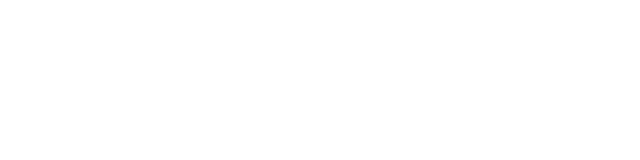
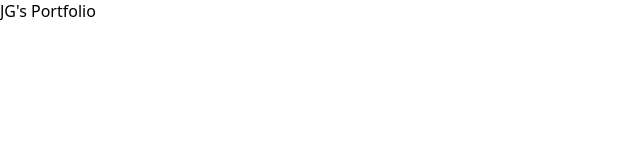
Before and after one commit to Jadyngg19/portfolio-remastered, a React (Create React App) app in the folder portfolio-remastered/: page / in a window 1280 px wide. Shown: the top 160 px of the page, without its empty margins (0-640 px from the left). Built offline with nearby package versions, Linux system fonts and the light colour scheme.

Commit message:
Importing routes into the Homepage

```diff
--- a/portfolio-remastered/src/App.js
+++ b/portfolio-remastered/src/App.js
@@ -1,10 +1,21 @@
 import React from "react";
-import "./index"
+import "./index.css";
+import Home from "./routes/HomePage";
+import Projects from "./routes/Projects";
+import ContactInfo from "./routes/ContactInfo";
+import Resume from "./routes/Resume";
+import {Route, Routes} from "react-router-dom";
 
 function App() {
   return (
-    <div>
-    </div>
+<>
+<Routes>
+  <Route path="/" element={<Home />}> </Route>
+  <Route path="/Projects" element={<Projects />}> </Route>
+  <Route path="/ContactInfo" element={<ContactInfo />}> </Route>
+  <Route path="/Resume" element={<Resume />}> </Route>
+</Routes>
+</>
   );
 }
 
--- a/portfolio-remastered/src/routes/HomePage.js
+++ b/portfolio-remastered/src/routes/HomePage.js
@@ -2,7 +2,7 @@ import React from 'react'
 
 const Home  = () => {
     return (
-        <div>About Me</div>
+        <div>JG's Portfolio</div>
     )
 }
 
```
